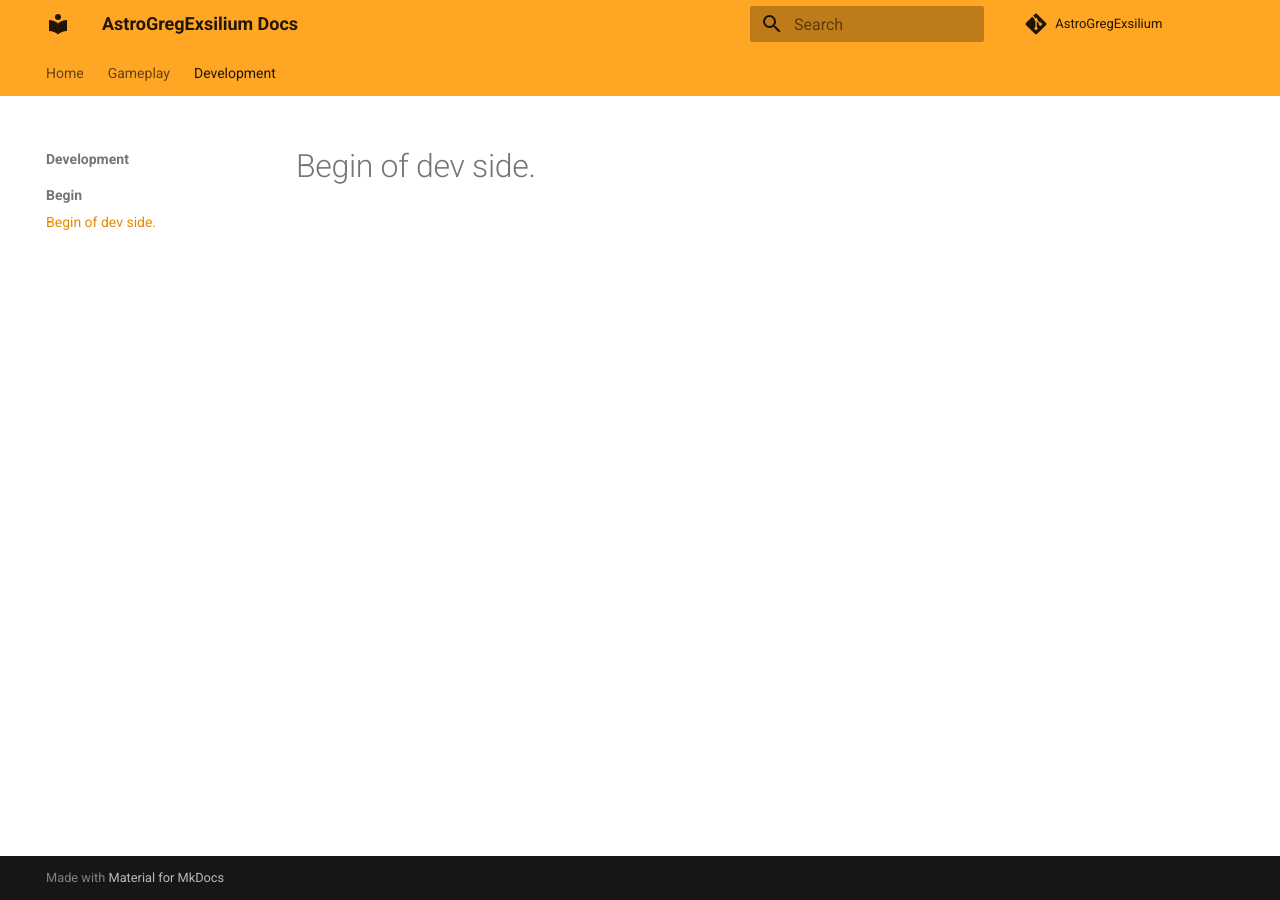
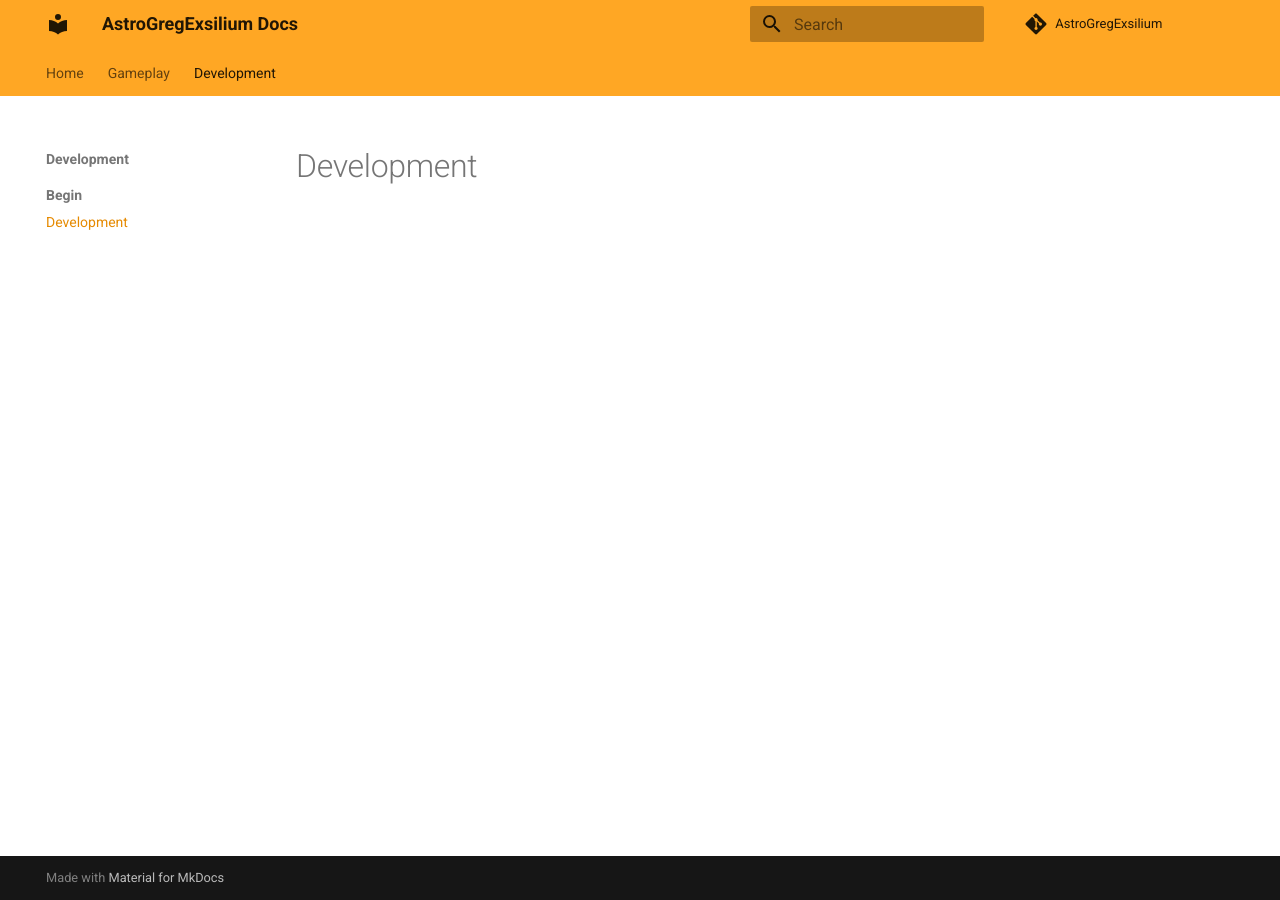
Before and after one commit to HazeVista/AstroGregExsilium, an MkDocs documentation site: the page built from docs/content/Development/begin/index.md, in a window 1280 px wide. Built offline with MkDocs 1.6.1 and Material for MkDocs 9.7.7, drawn with Linux system fonts in a browser that asks for light colours; comment, search, counter and statistics services are not loaded.

Commit message:
The start of wiki.

```diff
--- a/docs/content/Development/begin/index.md
+++ b/docs/content/Development/begin/index.md
@@ -1 +1 @@
-# Begin of dev side.
+# Development
```
